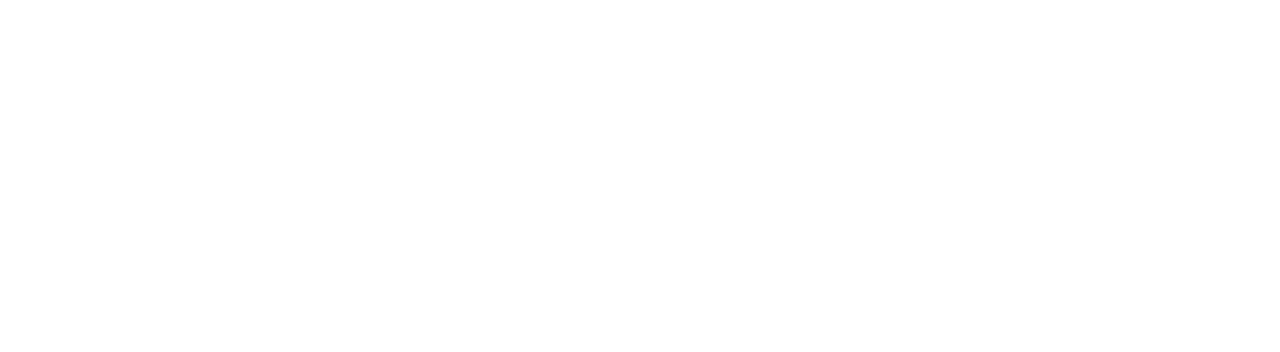
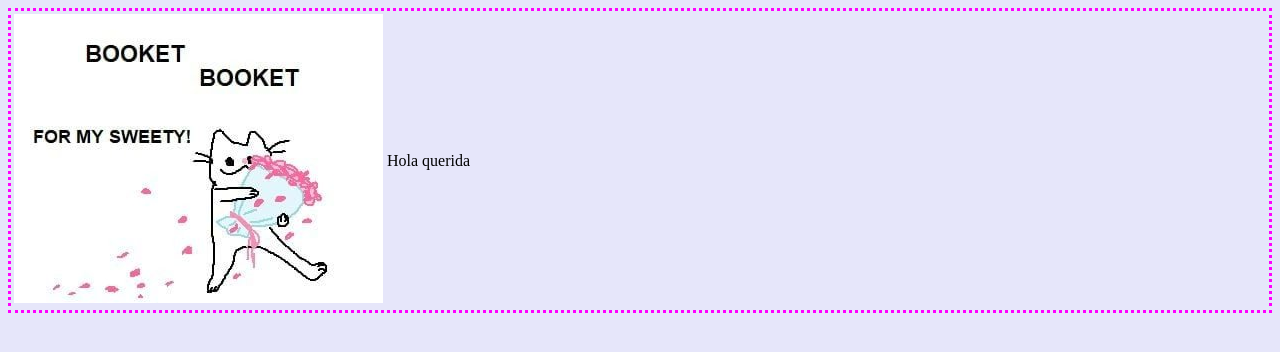
Before and after one commit to Luna-Hazuki2006/Querida, a plain HTML site: page index.html in a window 1280 px wide. Drawn offline with Linux system fonts and the light colour scheme.

Commit message:
con imagen

```diff
--- a/index.html
+++ b/index.html
@@ -4,9 +4,21 @@
     <meta charset="UTF-8">
     <meta http-equiv="X-UA-Compatible" content="IE=edge">
     <meta name="viewport" content="width=device-width, initial-scale=1.0">
-    <title>Document</title>
+    <link rel="stylesheet" href="style.css">
+    <title>Feliz día de las madres :3</title>
 </head>
 <body>
-
+    <div>
+        <table>
+            <tr>
+                <td>
+                    <img src="assets/booket.jpg" alt="un ramo de flores para tí uwu">
+                </td>
+                <td>
+                    Hola querida
+                </td>
+            </tr>
+        </table>
+    </div>
 </body>
 </html>
--- a/style.css
+++ b/style.css
@@ -0,0 +1,6 @@
+body {
+    background-color: lavender;
+}
+div {
+    border: 3px dotted fuchsia;
+}
```
Also changed, not shown: assets/booket.jpg (added).
